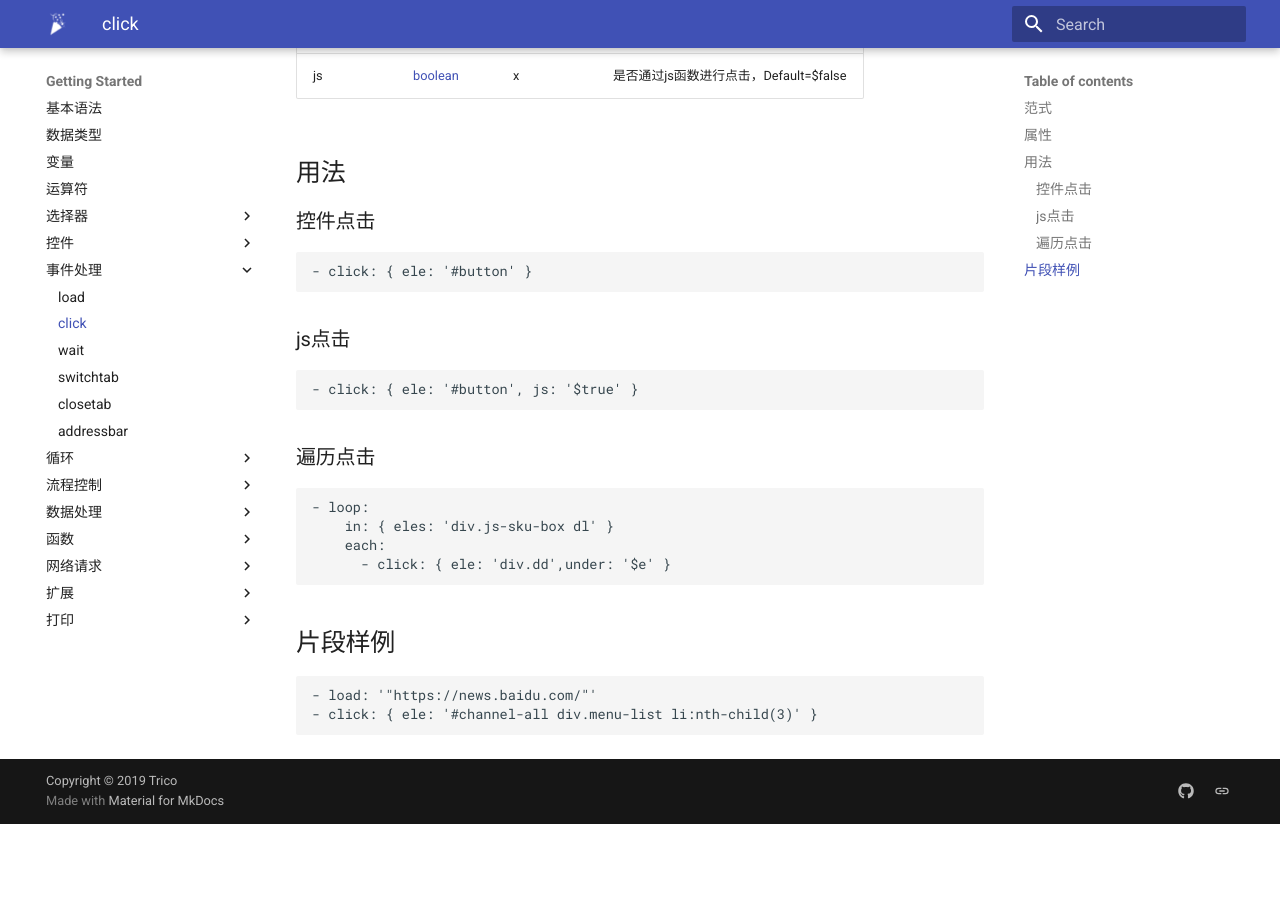
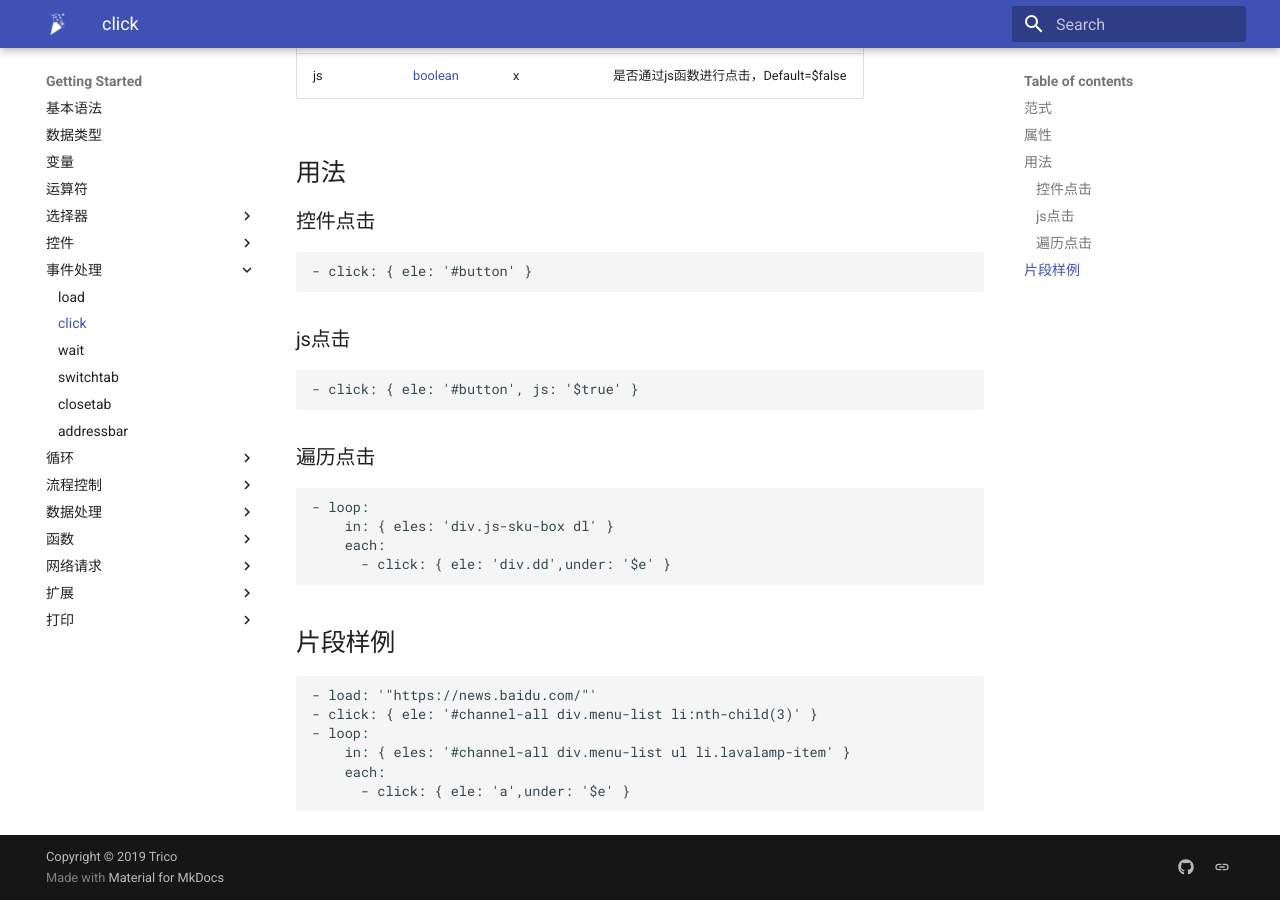
Before and after one commit to shenruisi/salyut_doc, an MkDocs documentation site: the page built from docs/click.md, in a window 1280 px wide and 900 px high, scrolled down 535 px. Built offline with MkDocs 1.6.1 and Material for MkDocs 9.7.7, drawn with Linux system fonts in a browser that asks for light colours; before the commit the page ends 1359 px from its top, so only the background shows below that.

Commit message:
click 案例添加

````diff
--- a/docs/click.md
+++ b/docs/click.md
@@ -36,4 +36,8 @@
 ```yaml
 - load: '"https://news.baidu.com/"'
 - click: { ele: '#channel-all div.menu-list li:nth-child(3)' }
+- loop:
+    in: { eles: '#channel-all div.menu-list ul li.lavalamp-item' }
+    each:
+      - click: { ele: 'a',under: '$e' }
 ```
````
Also changed, not shown: docs/addressbar.md (+1 -2 lines).
